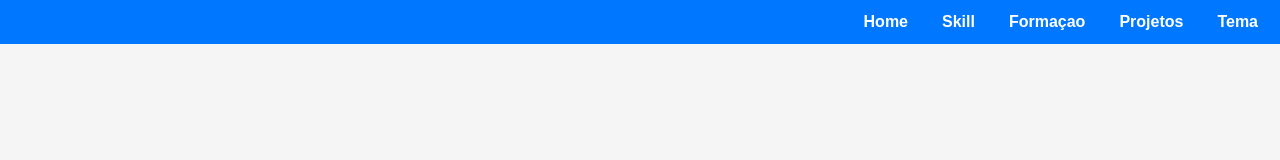
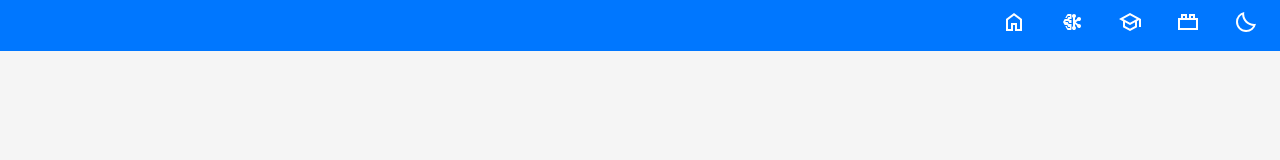
Before and after one commit to Chemizze/projeto-portifolio, a plain HTML site: page index.html in a window 1280 px wide. Drawn offline with Linux system fonts and the light colour scheme.

Commit message:
terminando o menu

```diff
--- a/estilos/style.css
+++ b/estilos/style.css
@@ -42,7 +42,7 @@ nav#menu ul{
 nav#menu a{
   text-decoration: none;
   color: var(--texto-inverso);
-  font-weight: 600;
+  font-weight: 500;
   padding: 12px;
   border-radius: 5px;
   transition: backgroud-color 0.5, color 0.5;
--- a/index.html
+++ b/index.html
@@ -11,11 +11,11 @@
     <header>
         <nav id="menu">
             <ul>
-                <li><a href="#">Home</a></li>
-                <li><a href="#">Skill</a></li>
-                <li><a href="#">Formaçao</a></li>
-                <li><a href="#">Projetos</a></li>
-                <li><a href="#">Tema</a></li>
+                <li><a href="#"><img src="home_24dp_FFFFFF_FILL0_wght400_GRAD0_opsz24.svg" alt="Home"></a></li>
+                <li><a href="#"><img src="network_intel_node_24dp_FFFFFF_FILL0_wght400_GRAD0_opsz24.svg" alt="Skill"></a></li>
+                <li><a href="#"><img src="school_24dp_FFFFFF_FILL0_wght400_GRAD0_opsz24.svg" alt="Formaçao"></a></li>
+                <li><a href="#"><img src="brick_24dp_FFFFFF_FILL0_wght400_GRAD0_opsz24.svg" alt="Projetos"></a></li>
+                <li><a href="#"><img src="bedtime_24dp_FFFFFF_FILL0_wght400_GRAD0_opsz24.svg" alt="Tema"></a></li>
             </ul>
         </nav>
     </header>
```
Also changed, not shown: bedtime_24dp_FFFFFF_FILL0_wght400_GRAD0_opsz24.svg (added), brick_24dp_FFFFFF_FILL0_wght400_GRAD0_opsz24.svg (added), home_24dp_FFFFFF_FILL0_wght400_GRAD0_opsz24.svg (added), network_intel_node_24dp_FFFFFF_FILL0_wght400_GRAD0_opsz24.svg (added), school_24dp_FFFFFF_FILL0_wght400_GRAD0_opsz24.svg (added).
